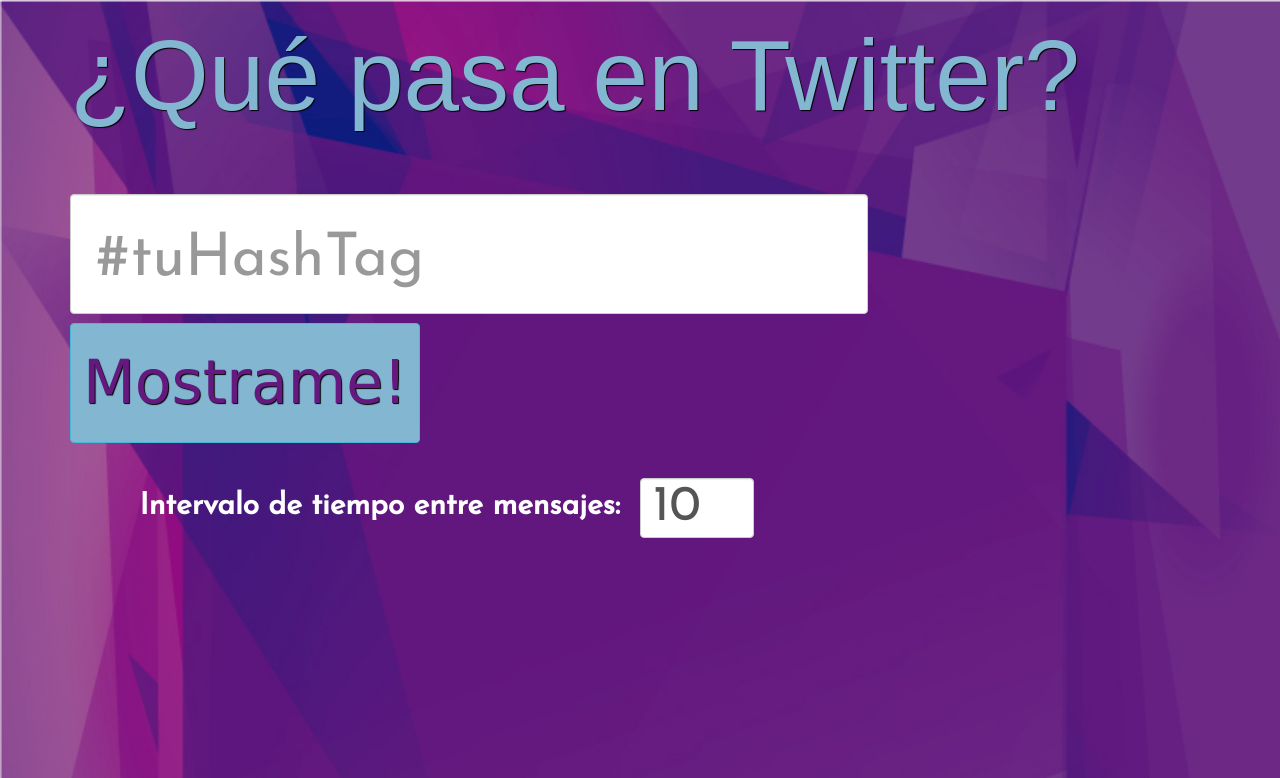
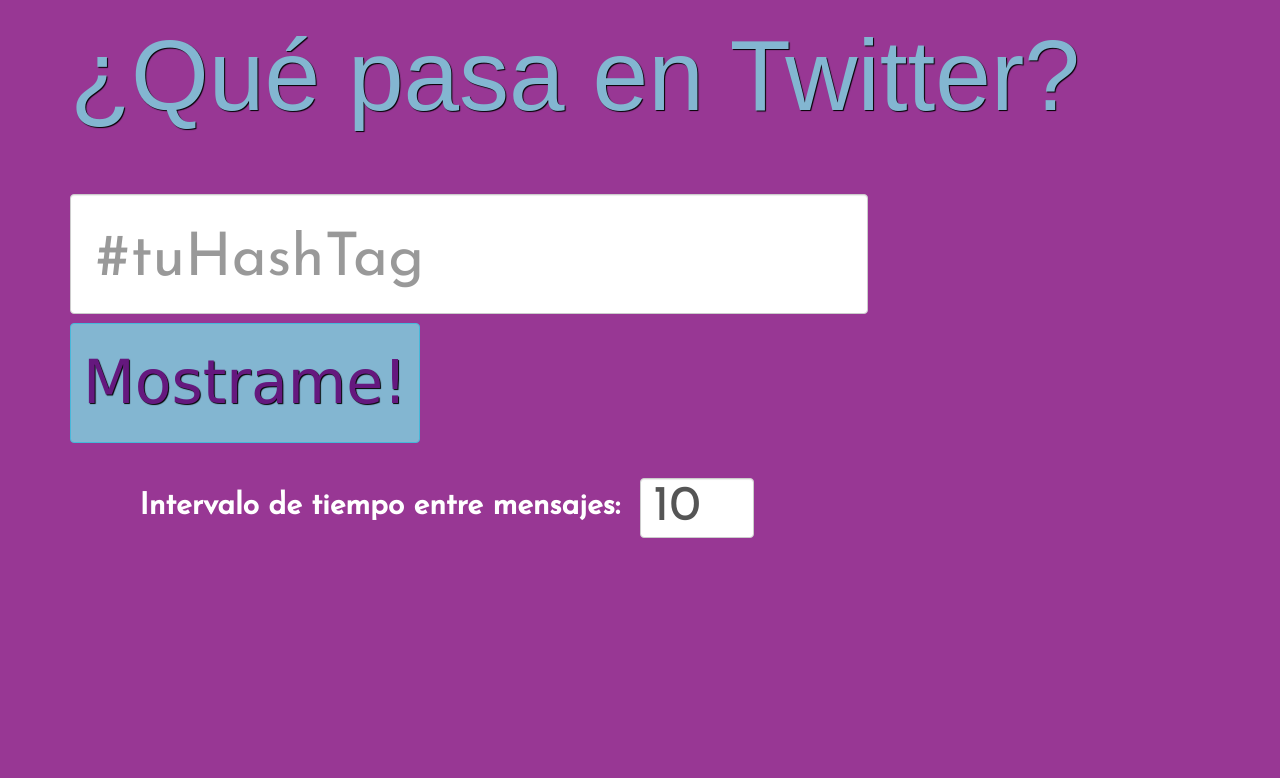
Before and after one commit to matuu/htv, a Django app: page / in a window 1280 px wide. Shown: the top 778 px of the page. Run offline with Django 3.2, Linux system fonts and the light colour scheme; some libraries are stand-ins or nearby versions; some web fonts are replaced.

Commit message:
cambio de fondo

```diff
--- a/htv/frontend/static/css/style.css
+++ b/htv/frontend/static/css/style.css
@@ -1,7 +1,11 @@
  body {
     font-family: 'Josefin Sans', sans-serif;
     font-size: 20px;
-    background: url(../img/Hackatec-pag.jpg) no-repeat top left / 100% auto;
+    background: url(../img/hackatec-fondo.jpg) no-repeat top left / 100% auto;
+ }
+
+ body.liso {
+     background: #983794 no-repeat;
  }
 
 h1 {
@@ -94,10 +98,11 @@ h1, h2 {
     padding: 5px 15px;
     position: relative;
     _border-bottom: 1px solid #999;
-    background: #eeeeee url(../img/tweet-bg.jpg) no-repeat center right;
+    background-color: #eee;
     border-radius: 10px;
     margin:  5px;
     font-size: 18px;
+    box-shadow: 2px 2px 13px #666;
 }
 
 .tweet:focus {
--- a/htv/frontend/templates/frontend/index.html
+++ b/htv/frontend/templates/frontend/index.html
@@ -16,7 +16,7 @@
 
 </head>
 
-<body id="page-top" data-spy="scroll" data-target=".navbar-custom">
+<body id="page-top" data-spy="scroll" data-target=".navbar-custom" class="{% block body_class %}liso{% endblock %}">
 
     <div class="container">
     {% block content %}
--- a/htv/twitter_app/consumers.py
+++ b/htv/twitter_app/consumers.py
@@ -55,20 +55,20 @@ def ws_receive(message):
             message.channel_session['last_id'] = tweet.twitter_id
         logger.debug("Enviando tweet ID: %s" % (tweet.twitter_id))
         # mandar tweets
-        sleep(topic.frequency)
         Group(message.channel_session['groupname']).send({'text': json.dumps(tweet.as_json())})
         tweet.show()
         logger.debug("Durmiendo %s segundos" % topic.frequency)
+        sleep(topic.frequency)
 
     if len(tweets) < data['count']:  # si no hay tweet nuevos, repetir pero buscando los mostrados hace más tiempo
         diff = data['count'] - len(tweets)
         for tweet_ret in Tweet.objects.filter(topic=topic).order_by('last_shown', 'created_at')[:diff]:
             logger.debug("Repitiendo tweet ID %s" % tweet_ret.twitter_id)
-            sleep(topic.frequency)
             Group(message.channel_session['groupname']).send({'text': json.dumps(tweet_ret.as_json())})
             tweet_ret.show()
+            sleep(topic.frequency)
 
-
+:ws_connect
 @channel_session
 def ws_disconnect(message):
     logger.debug("Se desconectó el cliente.")
```
Also changed, not shown: htv/frontend/templates/frontend/results.html (+5 -5 lines), htv/frontend/static/img/Hackatec-pag.jpg (deleted), htv/frontend/static/img/bg.png (deleted), htv/frontend/static/img/hackatec-fondo.jpg (added), htv/frontend/static/img/tweet-bg.jpg (deleted).
